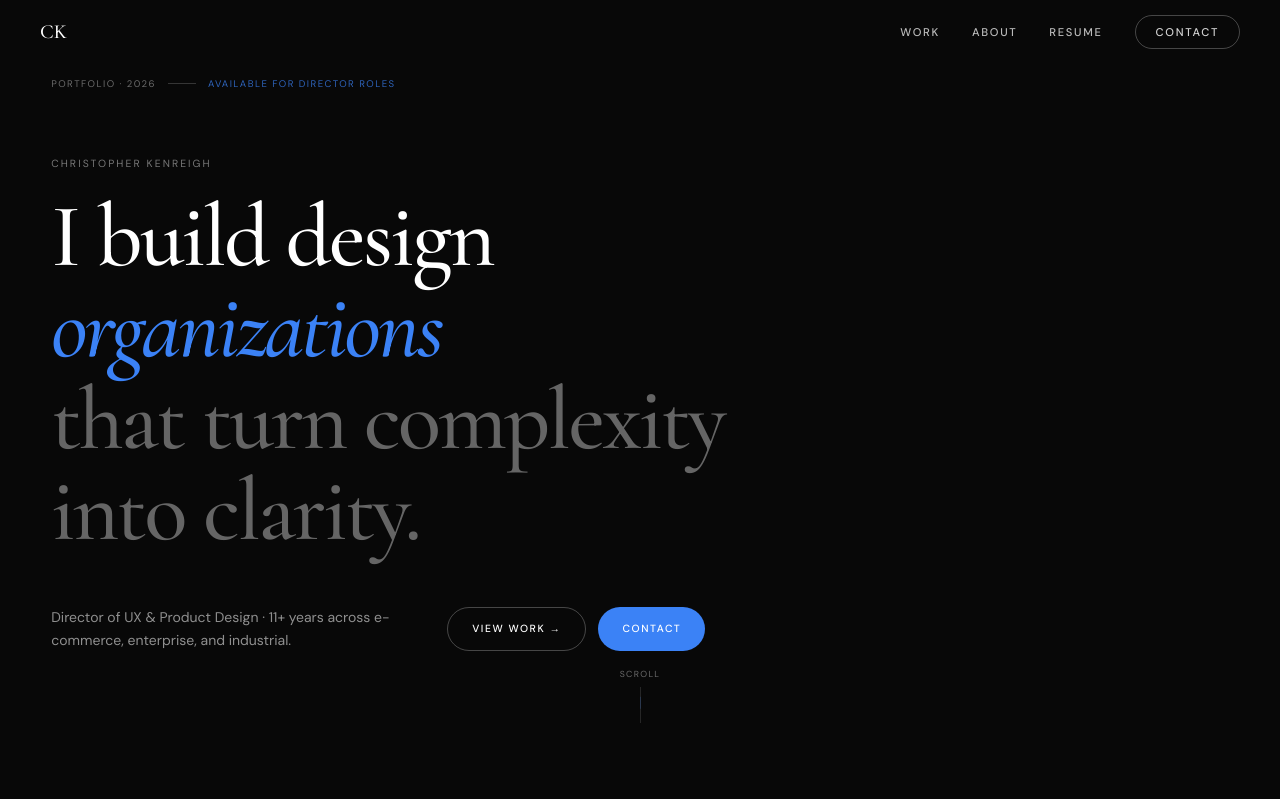
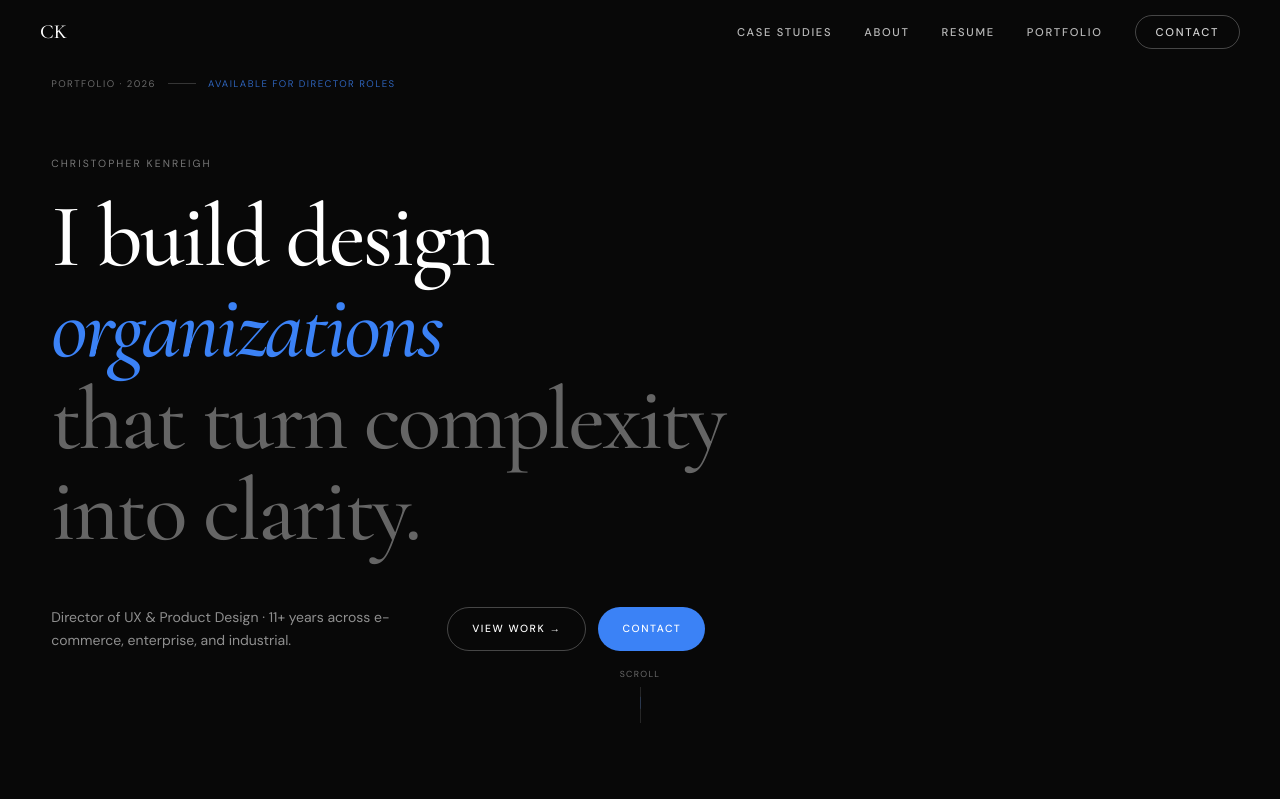
Before and after one commit to tangiblethinking/Appprotoneov002, a React (Vite) app: page / in a window 1280 px wide. Shown: the top 799 px of the page. Built offline with nearby package versions, Linux system fonts and the light colour scheme.

Commit message:
Update Nav.jsx

```diff
--- a/src/components/Nav.jsx
+++ b/src/components/Nav.jsx
@@ -3,9 +3,10 @@ import { useState, useEffect } from 'react'
 const BLUE = '#3B82F6'
 
 const links = [
-  { label: 'Work',   page: 'work' },
+  { label: 'Case Studies',   page: 'work' },
   { label: 'About',  page: 'about' },
   { label: 'Resume', page: 'resume' },
+  { label: 'Portfolio', page: 'resume' },
 ]
 
 export function Nav({ page, setPage }) {
```
